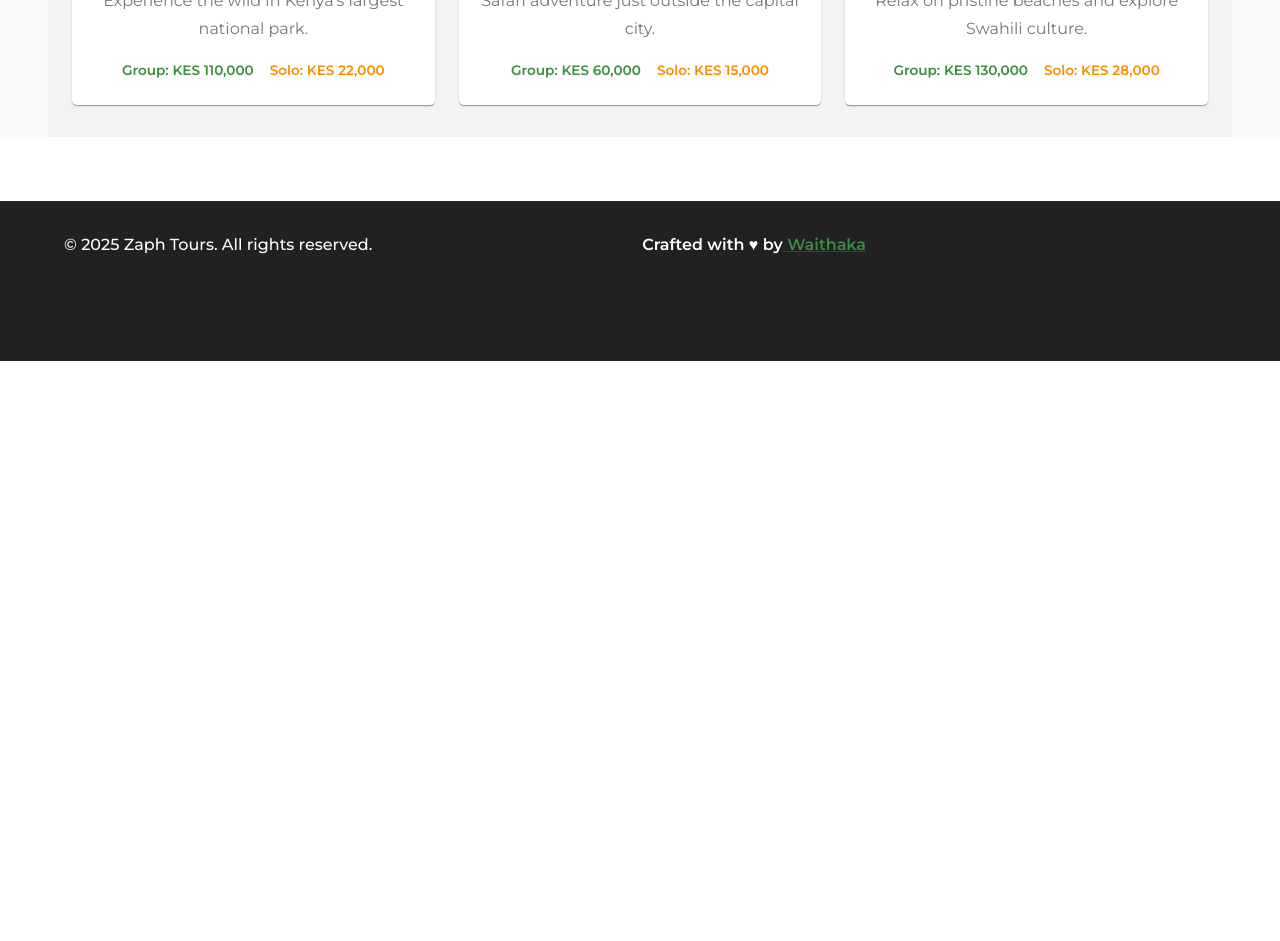
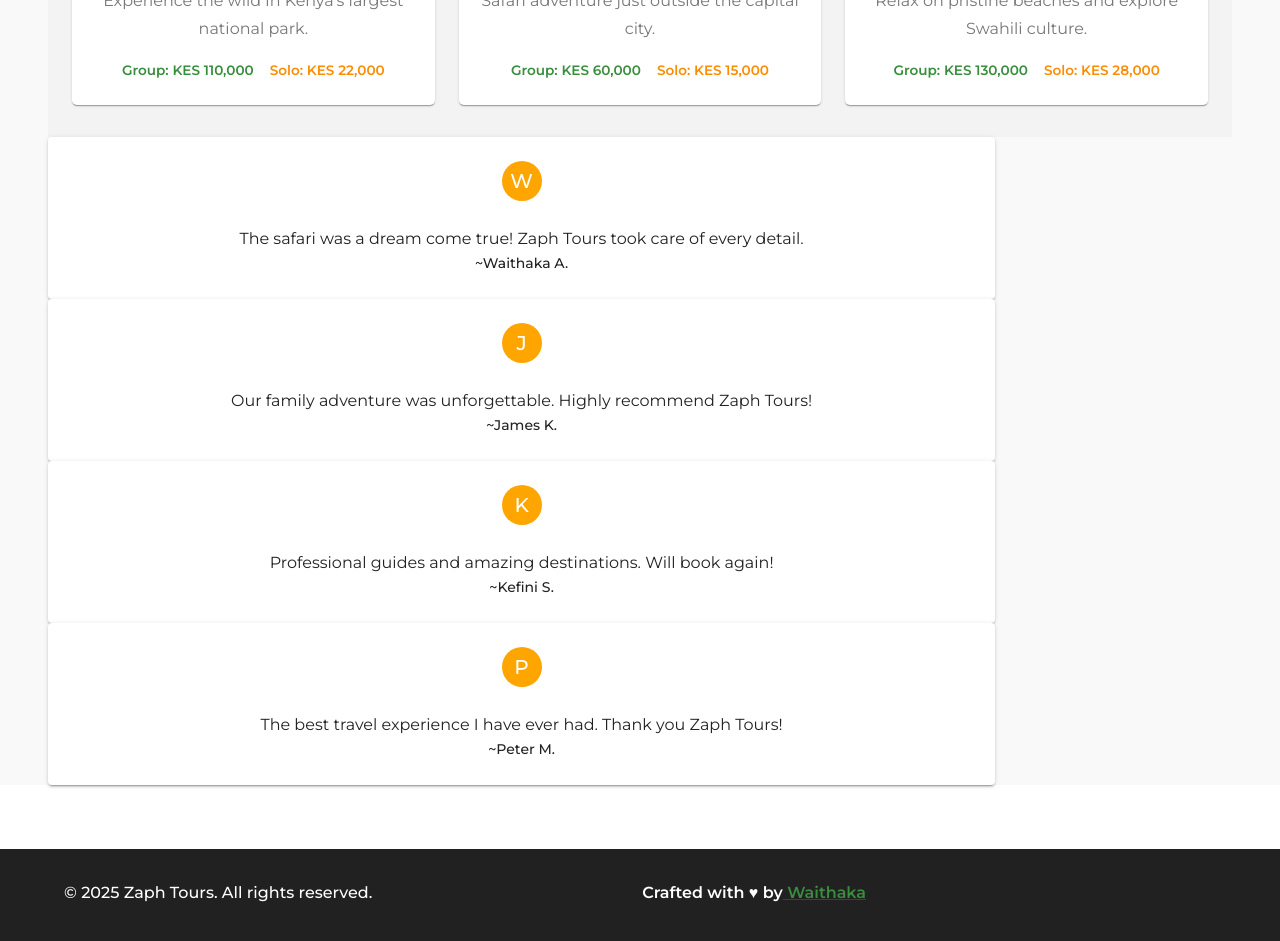
Before and after one commit to WaithakaGuru/Zaph-Tours, a React (Vite) app: page / in a window 1280 px wide. Shown: the part 1520-2461 px from the top of the page. Before the commit the page ends 1881 px from the top, so only its background shows below. Built offline with nearby package versions, Linux system fonts and the light colour scheme; some icons are missing.

Commit message:
add Testimonial Card components

```diff
--- /dev/null
+++ b/src/components/TestimonialCard.tsx
@@ -0,0 +1,27 @@
+import { Avatar, Paper, Typography } from "@mui/material"
+
+
+function TestimonialCard({...testimonialInfo}) {
+  return (
+    <>
+    <Paper elevation={2} sx={{
+      p: 3, alignItems:'center', display: 'flex,',
+      flexDirection: 'column', width: '80%'
+    }}>
+        <Avatar sx={{
+          bgcolor: 'orange', fontWeight: 500,
+          mb: 3, mx:'auto'
+        }}>
+          {testimonialInfo.name[0]}</Avatar>
+        <Typography variant="subtitle1" align="center">
+          {testimonialInfo.quote}
+        </Typography>
+        <Typography variant="subtitle2" sx={{textAlign: 'center'}}>
+          ~{testimonialInfo.name}
+        </Typography>
+    </Paper>
+    </>
+  )
+}
+
+export default TestimonialCard;
--- a/src/pages/homepage.tsx
+++ b/src/pages/homepage.tsx
@@ -3,6 +3,8 @@
 import {Typography, Box, Container} from '@mui/material';
 import destinations from "../utils/Destinations";
 import DestinationCard from "../components/DestinationCard";
+import TestimonialCard from "../components/TestimonialCard";
+import testimonials from "../utils/Testimonials";
 
 function Homepage() {
   return (
@@ -42,6 +44,11 @@
             }
             </Box>
         </Container>
+
+        {/* Testimonials from our past travellors */}
+        {
+            testimonials.map((testimony,idx) =><TestimonialCard {...testimony} key={idx}/>)
+        }
       </Box>
     </>
   );
--- a/src/utils/Testimonials.ts
+++ b/src/utils/Testimonials.ts
@@ -1,6 +1,6 @@
 const testimonials = [
   {
-    name: 'Alice W.',
+    name: 'Waithaka A.',
     quote: 'The safari was a dream come true! Zaph Tours took care of every detail.'
   },
   {
@@ -8,7 +8,7 @@
     quote: 'Our family adventure was unforgettable. Highly recommend Zaph Tours!'
   },
   {
-    name: 'Fatma S.',
+    name: 'Kefini S.',
     quote: 'Professional guides and amazing destinations. Will book again!'
   },
   {
```
Also changed, not shown: src/components/CommentCard.tsx (deleted, +0 -10 lines).
